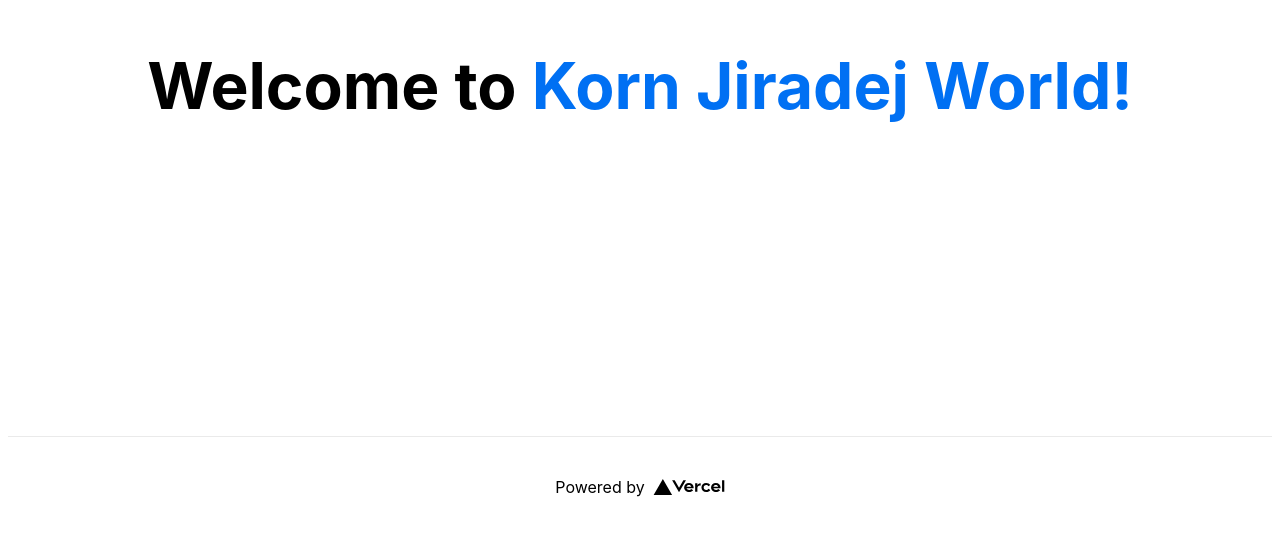
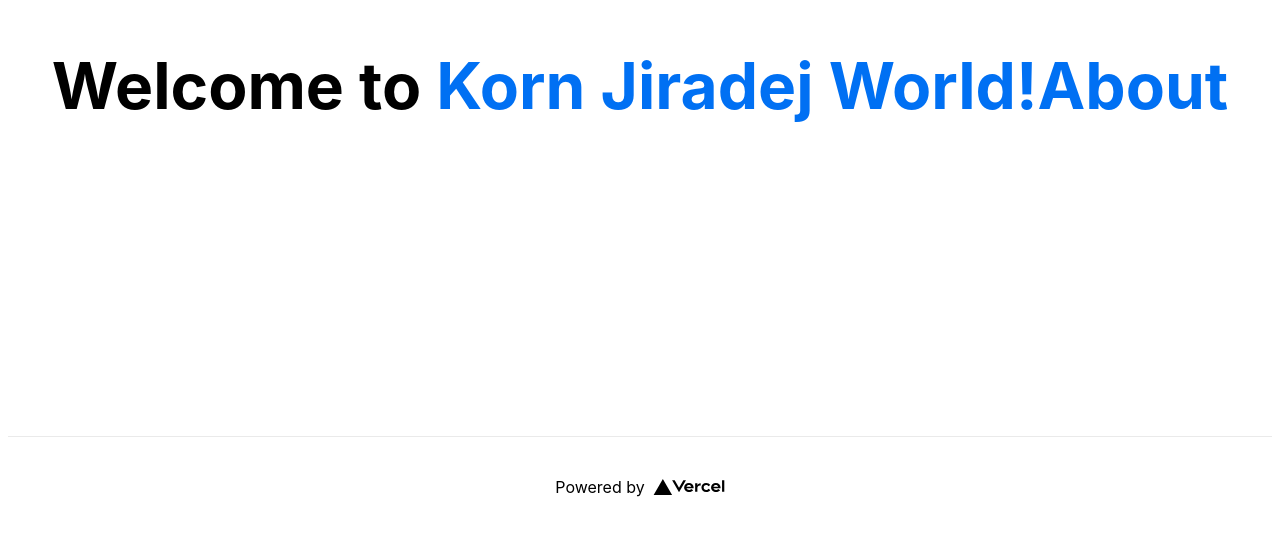
Before and after one commit to kornjiradej/portfolio, a Next.js app: page / in a window 1280 px wide. Shown: the part 264-798 px from the top of the page. Built offline with nearby package versions, Linux system fonts and the light colour scheme; no server answers.

Commit message:
[update] add travis

```diff
--- a/package.json
+++ b/package.json
@@ -6,7 +6,8 @@
     "dev": "next dev",
     "build": "next build",
     "start": "next start",
-    "lint": "next lint"
+    "lint": "next lint",
+    "deploy": "next build && next export && git add out/ && git commit -m \"Deploy gh-pages\" && git subtree push --prefix out origin gh-pages"
   },
   "dependencies": {
     "next": "^11.0.1",
@@ -14,6 +15,7 @@
     "react-dom": "^17.0.2"
   },
   "devDependencies": {
+    "babel-plugin-transform-define": "^2.0.0",
     "eslint": "7.32.0",
     "eslint-config-next": "11.0.1"
   }
--- a/pages/index.js
+++ b/pages/index.js
@@ -1,6 +1,7 @@
 import Head from 'next/head'
 import Image from 'next/image'
 import styles from '../styles/Home.module.css'
+import Link from 'next/link'
 
 export default function Home() {
   return (
@@ -14,6 +15,7 @@ export default function Home() {
       <main className={styles.main}>
         <h1 className={styles.title}>
           Welcome to <a href="https://github.com/kornjiradej">Korn Jiradej World!</a>
+          <Link href='/about' as={process.env.BACKEND_URL + '/about'}><a>About</a></Link>
         </h1>
       </main>
 
```
Also changed, not shown: .travis.yml (added), 1 other file (tests, documents, lock files or other folders).
